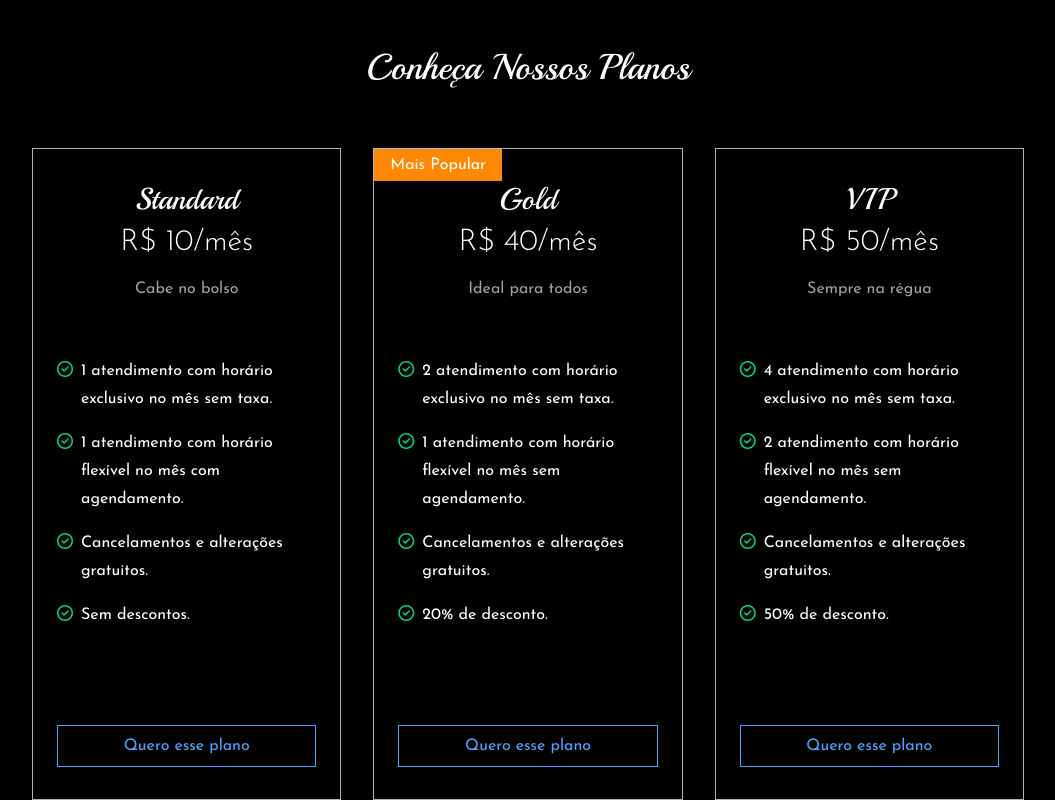
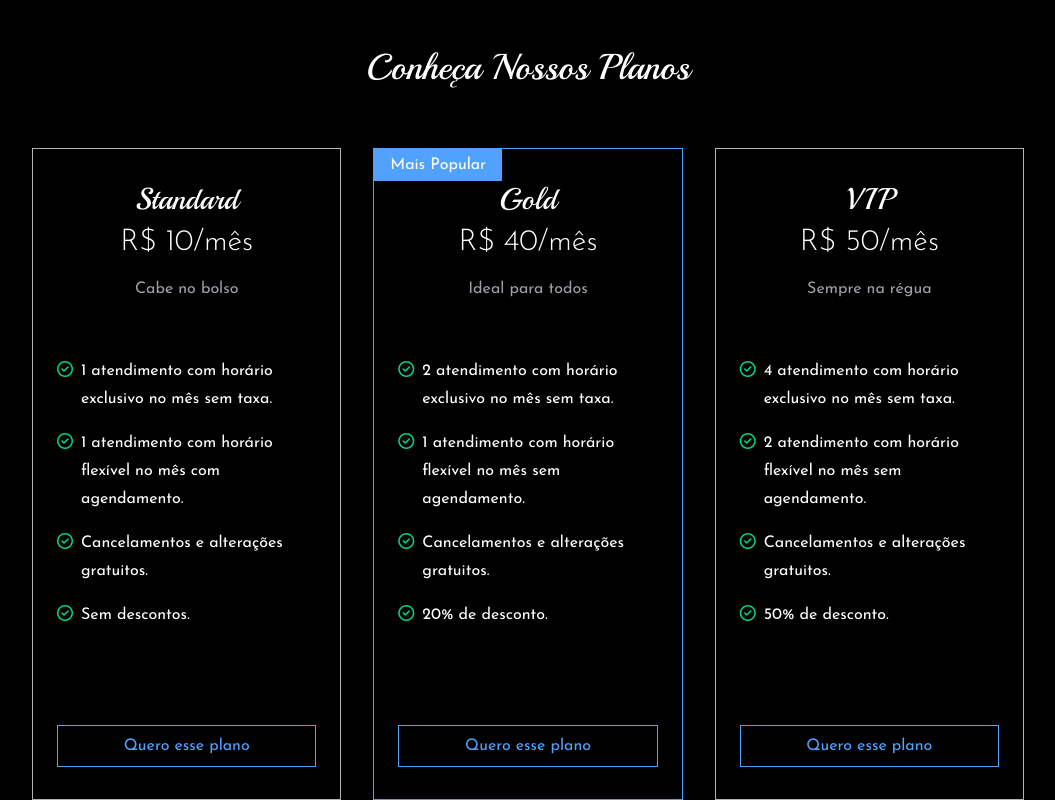
Before and after one commit to waldecifreitas20/theos_barbershop_client, a React (Vite) app: page / in a window 1280 px wide. Shown: the part 3258-4058 px from the top of the page, without its empty margins (112-1167 px from the left). Built offline with nearby package versions, Linux system fonts and the light colour scheme.

Commit message:
style: change popular plan card appearance

```diff
--- a/src/features/costumer/home/components/PlanCard.tsx
+++ b/src/features/costumer/home/components/PlanCard.tsx
@@ -11,10 +11,10 @@ export function PlanCard(props: PlanCardProps) {
 
   return (
     <li
-      className="
+      className={`
       relative
       grow-1
-      border border-white/70
+      border ${props.badge ? "border-blue-400" : "border-white/70"}
       flex flex-col
       justify-between
       p-4 pt-10
@@ -28,10 +28,10 @@ export function PlanCard(props: PlanCardProps) {
       md:pt-14
 
       lg:py-8 lg:px-6
-      ">
+      `}>
       {
         props.badge &&
-        <p className="absolute top-0 left-0 px-4 py-1 bg-orange-400">{props.badge}</p>
+        <p className="absolute top-0 left-0 px-4 py-1 bg-blue-400">{props.badge}</p>
       }
 
       <div className="text-center">
```
